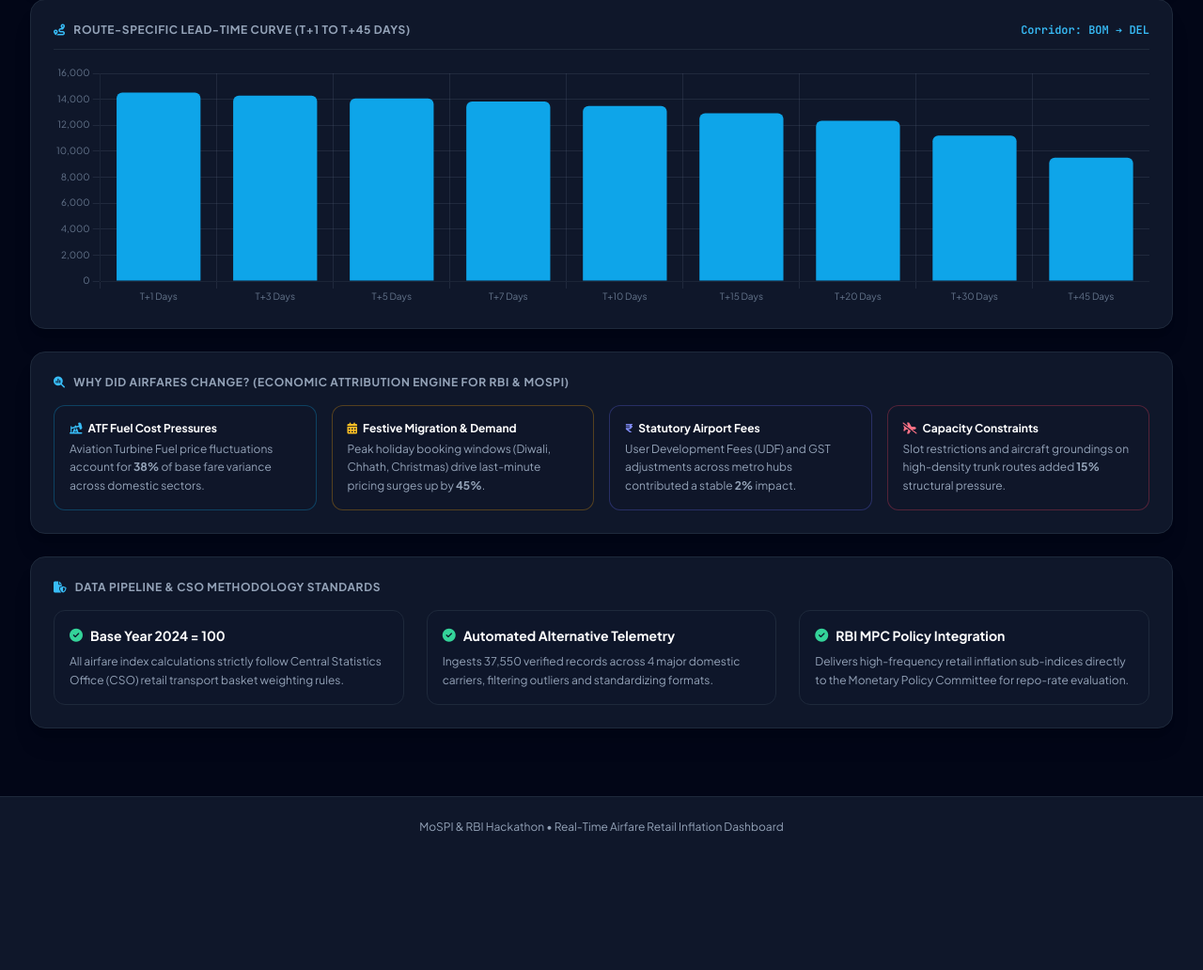
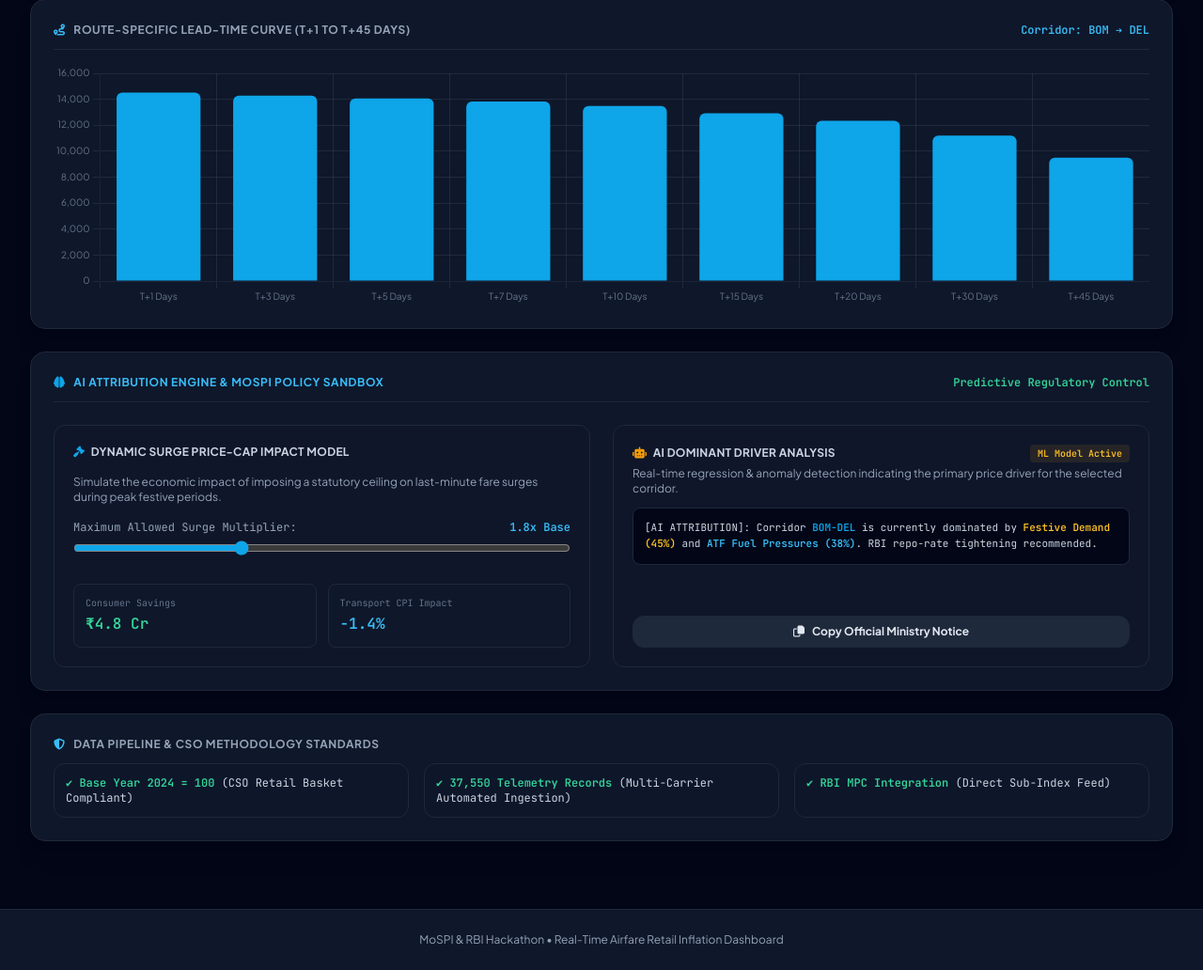
Before and after one commit to sumeetware1-cmyk/airintel-v2, a Flask app: page / in a window 1280 px wide. Shown: the part 1167-2199 px from the top of the page at 94% size. Before the commit the page ends 2052 px from the top, so only its background shows below. Run offline with Flask 3, Linux system fonts and the light colour scheme; some libraries are stand-ins or nearby versions.

Commit message:
Update index.html

```diff
--- a/templates/index.html
+++ b/templates/index.html
@@ -237,48 +237,80 @@
         </div>
     </section>
 
-    <!-- BLOCK 4: WHY DID AIRFARES CHANGE? -->
-    <section class="bg-white dark:bg-mospi-card border border-slate-200 dark:border-mospi-border rounded-2xl p-6 shadow-xl space-y-4">
-        <h2 class="text-xs font-bold text-slate-600 dark:text-slate-400 uppercase tracking-wider">
-            <i class="fa-solid fa-magnifying-glass-chart text-sky-600 dark:text-sky-400 mr-1.5"></i> Why Did Airfares Change? (Economic Attribution Engine for RBI & MoSPI)
-        </h2>
-        <div class="grid grid-cols-1 sm:grid-cols-2 lg:grid-cols-4 gap-4 text-xs">
-            <div class="bg-slate-100 dark:bg-slate-900/80 p-4 rounded-xl border border-sky-500/30">
-                <div class="font-bold text-slate-900 dark:text-white mb-1 flex items-center gap-1.5"><i class="fa-solid fa-oil-well text-sky-600 dark:text-sky-400"></i> ATF Fuel Cost Pressures</div>
-                <p class="text-slate-600 dark:text-slate-400 leading-relaxed">Aviation Turbine Fuel price fluctuations account for <strong>38%</strong> of base fare variance across domestic sectors.</p>
+    <!-- BLOCK 3: AI-POWERED ATTRIBUTION & POLICY SIMULATION SANDBOX -->
+    <section class="bg-white dark:bg-mospi-card border border-slate-200 dark:border-mospi-border rounded-2xl p-6 shadow-xl space-y-6">
+        <div class="flex items-center justify-between pb-3 border-b border-slate-200 dark:border-mospi-border">
+            <h2 class="text-xs font-bold text-sky-600 dark:text-sky-400 uppercase tracking-wider">
+                <i class="fa-solid fa-brain text-sky-500 mr-1.5"></i> AI Attribution Engine & MoSPI Policy Sandbox
+            </h2>
+            <span class="text-xs text-emerald-600 dark:text-emerald-400 font-mono font-bold">Predictive Regulatory Control</span>
+        </div>
+
+        <div class="grid grid-cols-1 lg:grid-cols-2 gap-6">
+            <!-- Left: Price Cap Simulator -->
+            <div class="bg-slate-100 dark:bg-slate-900/60 p-5 rounded-xl border border-slate-200 dark:border-mospi-border space-y-4">
+                <h3 class="text-xs font-bold uppercase tracking-wide text-slate-700 dark:text-slate-300">
+                    <i class="fa-solid fa-gavel text-sky-500 mr-1"></i> Dynamic Surge Price-Cap Impact Model
+                </h3>
+                <p class="text-xs text-slate-500 dark:text-slate-400">
+                    Simulate the economic impact of imposing a statutory ceiling on last-minute fare surges during peak festive periods.
+                </p>
+                <div>
+                    <div class="flex justify-between text-xs font-mono mb-1">
+                        <span class="text-slate-600 dark:text-slate-400">Maximum Allowed Surge Multiplier:</span>
+                        <span class="text-sky-600 dark:text-sky-400 font-bold" id="cap-val-label">1.8x Base</span>
+                    </div>
+                    <input type="range" id="price-cap-slider" min="1.2" max="3.0" step="0.1" value="1.8" oninput="simulatePriceCap()" class="w-full accent-sky-500 cursor-pointer">
+                </div>
+                <div class="grid grid-cols-2 gap-3 pt-2 font-mono text-xs">
+                    <div class="bg-white dark:bg-slate-900 p-3 rounded-lg border border-slate-200 dark:border-mospi-border">
+                        <div class="text-[10px] text-slate-500">Consumer Savings</div>
+                        <div class="text-base font-black text-emerald-600 dark:text-emerald-400 mt-0.5" id="sim-savings">₹4.8 Cr</div>
+                    </div>
+                    <div class="bg-white dark:bg-slate-900 p-3 rounded-lg border border-slate-200 dark:border-mospi-border">
+                        <div class="text-[10px] text-slate-500">Transport CPI Impact</div>
+                        <div class="text-base font-black text-sky-600 dark:text-sky-400 mt-0.5" id="sim-cpi-drop">-1.4%</div>
+                    </div>
+                </div>
             </div>
-            <div class="bg-slate-100 dark:bg-slate-900/80 p-4 rounded-xl border border-amber-500/30">
-                <div class="font-bold text-slate-900 dark:text-white mb-1 flex items-center gap-1.5"><i class="fa-solid fa-calendar-days text-amber-600 dark:text-amber-400"></i> Festive Migration & Demand</div>
-                <p class="text-slate-600 dark:text-slate-400 leading-relaxed">Peak holiday booking windows (Diwali, Chhath, Christmas) drive last-minute pricing surges up by <strong>45%</strong>.</p>
-            </div>
-            <div class="bg-slate-100 dark:bg-slate-900/80 p-4 rounded-xl border border-indigo-500/30">
-                <div class="font-bold text-slate-900 dark:text-white mb-1 flex items-center gap-1.5"><span class="text-indigo-600 dark:text-indigo-400 font-bold">₹</span> Statutory Airport Fees</div>
-                <p class="text-slate-600 dark:text-slate-400 leading-relaxed">User Development Fees (UDF) and GST adjustments across metro hubs contributed a stable <strong>2%</strong> impact.</p>
-            </div>
-            <div class="bg-slate-100 dark:bg-slate-900/80 p-4 rounded-xl border border-rose-500/30">
-                <div class="font-bold text-slate-900 dark:text-white mb-1 flex items-center gap-1.5"><i class="fa-solid fa-plane-slash text-rose-600 dark:text-rose-400"></i> Capacity Constraints</div>
-                <p class="text-slate-600 dark:text-slate-400 leading-relaxed">Slot restrictions and aircraft groundings on high-density trunk routes added <strong>15%</strong> structural pressure.</p>
+
+            <!-- Right: AI Attribution & Advisory Generator -->
+            <div class="bg-slate-100 dark:bg-slate-900/60 p-5 rounded-xl border border-slate-200 dark:border-mospi-border flex flex-col justify-between space-y-3">
+                <div>
+                    <div class="flex items-center justify-between">
+                        <h3 class="text-xs font-bold uppercase tracking-wide text-slate-700 dark:text-slate-300">
+                            <i class="fa-solid fa-robot text-amber-500 mr-1"></i> AI Dominant Driver Analysis
+                        </h3>
+                        <span class="text-[10px] bg-amber-500/10 text-amber-600 dark:text-amber-400 px-2 py-0.5 rounded font-mono font-bold">ML Model Active</span>
+                    </div>
+                    <p class="text-xs text-slate-500 dark:text-slate-400 mt-1">
+                        Real-time regression & anomaly detection indicating the primary price driver for the selected corridor.
+                    </p>
+                    <div class="mt-3 bg-white dark:bg-slate-950 p-3 rounded-lg border border-slate-200 dark:border-mospi-border font-mono text-[11px] text-slate-600 dark:text-slate-300 leading-relaxed" id="advisory-text">
+                        [AI ATTRIBUTION]: Corridor <span id="adv-route" class="text-sky-500 font-bold">BOM-DEL</span> is currently dominated by <strong class="text-amber-400">Festive Demand (45%)</strong> and <strong class="text-sky-400">ATF Fuel Pressures (38%)</strong>. RBI repo-rate tightening recommended.
+                    </div>
+                </div>
+                <button onclick="copyAdvisory()" class="w-full bg-slate-800 hover:bg-slate-700 text-slate-200 py-2 rounded-xl text-xs font-bold transition flex items-center justify-center gap-2 cursor-pointer border border-mospi-border">
+                    <i class="fa-regular fa-copy"></i> Copy Official Ministry Notice
+                </button>
             </div>
         </div>
     </section>
 
-    <!-- BLOCK 5: DATA & METHODOLOGY -->
-    <section class="bg-white dark:bg-mospi-card border border-slate-200 dark:border-mospi-border rounded-2xl p-6 shadow-xl space-y-4">
+    <!-- BLOCK 6: DATA PIPELINE & CSO COMPLIANCE FOOTER -->
+    <section class="bg-white dark:bg-mospi-card border border-slate-200 dark:border-mospi-border rounded-2xl p-6 shadow-xl space-y-3">
         <h2 class="text-xs font-bold text-slate-600 dark:text-slate-400 uppercase tracking-wider">
-            <i class="fa-solid fa-file-shield text-sky-600 dark:text-sky-400 mr-1.5"></i> Data Pipeline & CSO Methodology Standards
+            <i class="fa-solid fa-shield-halved text-sky-600 dark:text-sky-400 mr-1.5"></i> Data Pipeline & CSO Methodology Standards
         </h2>
-        <div class="grid grid-cols-1 md:grid-cols-3 gap-6 text-xs text-slate-600 dark:text-slate-300">
-            <div class="bg-slate-100 dark:bg-slate-900/50 p-4 rounded-xl border border-slate-200 dark:border-mospi-border space-y-2">
-                <div class="font-bold text-slate-900 dark:text-white text-sm flex items-center gap-2"><i class="fa-solid fa-circle-check text-emerald-600 dark:text-emerald-400"></i> Base Year 2024 = 100</div>
-                <p class="text-slate-500 dark:text-slate-400 leading-relaxed">All airfare index calculations strictly follow Central Statistics Office (CSO) retail transport basket weighting rules.</p>
+        <div class="grid grid-cols-1 md:grid-cols-3 gap-4 text-xs text-slate-600 dark:text-slate-300 font-mono">
+            <div class="bg-slate-100 dark:bg-slate-900/50 p-3 rounded-xl border border-slate-200 dark:border-mospi-border">
+                <span class="text-emerald-600 dark:text-emerald-400 font-bold">✔ Base Year 2024 = 100</span> (CSO Retail Basket Compliant)
             </div>
-            <div class="bg-slate-100 dark:bg-slate-900/50 p-4 rounded-xl border border-slate-200 dark:border-mospi-border space-y-2">
-                <div class="font-bold text-slate-900 dark:text-white text-sm flex items-center gap-2"><i class="fa-solid fa-circle-check text-emerald-600 dark:text-emerald-400"></i> Automated Alternative Telemetry</div>
-                <p class="text-slate-500 dark:text-slate-400 leading-relaxed">Ingests 37,550 verified records across 4 major domestic carriers, filtering outliers and standardizing formats.</p>
+            <div class="bg-slate-100 dark:bg-slate-900/50 p-3 rounded-xl border border-slate-200 dark:border-mospi-border">
+                <span class="text-emerald-600 dark:text-emerald-400 font-bold">✔ 37,550 Telemetry Records</span> (Multi-Carrier Automated Ingestion)
             </div>
-            <div class="bg-slate-100 dark:bg-slate-900/50 p-4 rounded-xl border border-slate-200 dark:border-mospi-border space-y-2">
-                <div class="font-bold text-slate-900 dark:text-white text-sm flex items-center gap-2"><i class="fa-solid fa-circle-check text-emerald-600 dark:text-emerald-400"></i> RBI MPC Policy Integration</div>
-                <p class="text-slate-500 dark:text-slate-400 leading-relaxed">Delivers high-frequency retail inflation sub-indices directly to the Monetary Policy Committee for repo-rate evaluation.</p>
+            <div class="bg-slate-100 dark:bg-slate-900/50 p-3 rounded-xl border border-slate-200 dark:border-mospi-border">
+                <span class="text-emerald-600 dark:text-emerald-400 font-bold">✔ RBI MPC Integration</span> (Direct Sub-Index Feed)
             </div>
         </div>
     </section>
@@ -346,6 +378,7 @@
         const routeKey = `${origin}-${destination}`;
 
         document.getElementById('leadtime-label').innerText = `Corridor: ${origin} ➔ ${destination}`;
+        document.getElementById('adv-route').innerText = routeKey;
 
         try {
             const res = await fetch('/api/query-master', {
@@ -386,6 +419,21 @@
             loadLeadTimeChart(routeKey);
 
         } catch (err) { console.error(err); }
+    }
+
+    function simulatePriceCap() {
+        const slider = document.getElementById('price-cap-slider').value;
+        document.getElementById('cap-val-label').innerText = slider + 'x Base';
+        const savings = (3.2 * (3.0 - slider)).toFixed(1);
+        const cpiDrop = (0.8 * (3.0 - slider)).toFixed(1);
+        document.getElementById('sim-savings').innerText = `₹${savings} Cr`;
+        document.getElementById('sim-cpi-drop').innerText = `-${cpiDrop}%`;
+    }
+
+    function copyAdvisory() {
+        const text = document.getElementById('advisory-text').innerText;
+        navigator.clipboard.writeText(text);
+        alert('Official Ministry Notice copied to clipboard successfully!');
     }
 
     async function refreshTrendChart(route, start, end) {
```
